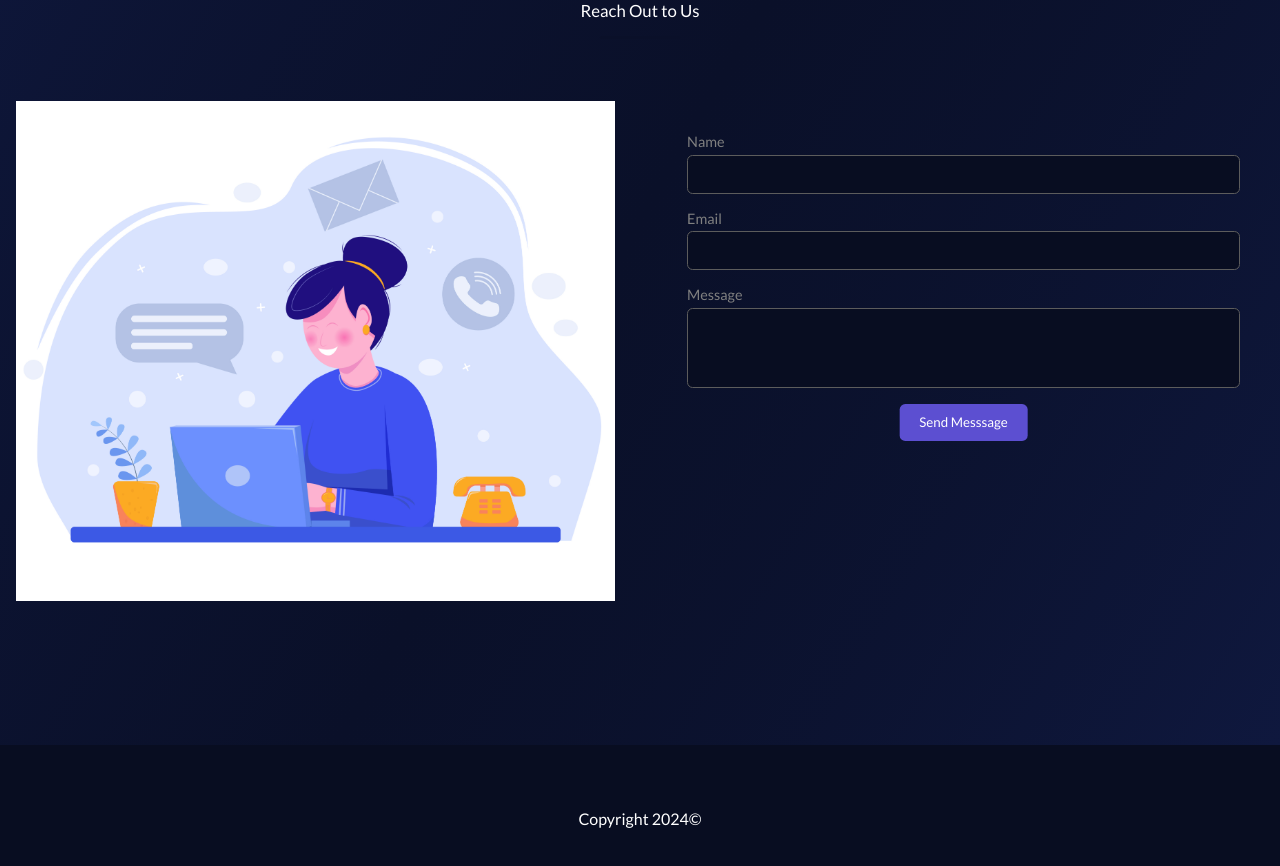
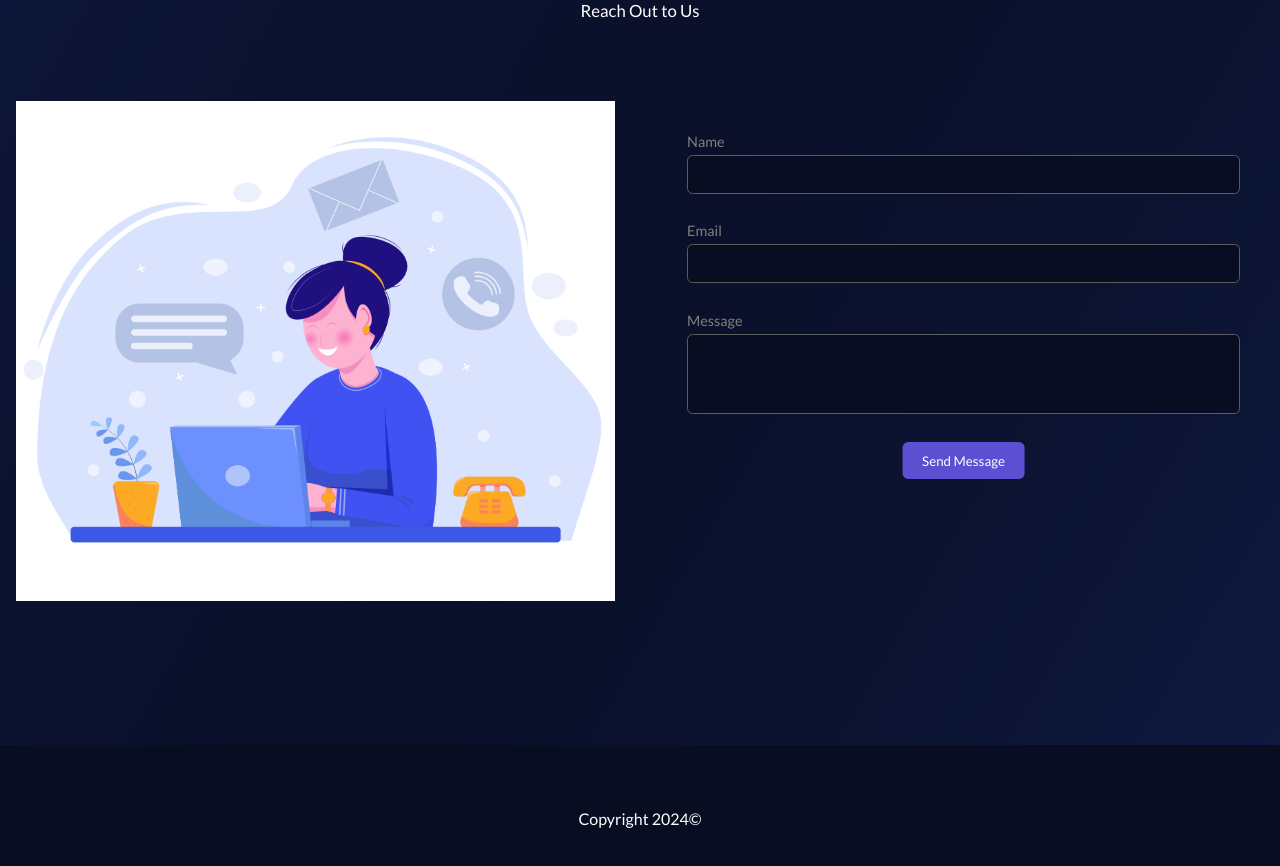
Before and after one commit to bernarddwumfour/final-year-project, a Next.js app: page / in a window 1280 px wide. Shown: the part 3220-4086 px from the top of the page. Built offline with nearby package versions, Linux system fonts and the light colour scheme.

Commit message:
Added message functionality

```diff
--- /dev/null
+++ b/app/components/MessageForm.tsx
@@ -0,0 +1,121 @@
+"use client"
+import { Formik, Form, Field } from "formik";
+import * as Yup from "yup";
+import { useContext, useState } from "react";
+import { Appcontext } from "../contexts/AppcontextProvider";
+
+const MessageSchema = Yup.object().shape({
+  name: Yup.string()
+    .min(3, "Too Short!")
+    .max(50, "Too Long!")
+    .required("Name is required"),
+  email: Yup.string().email("Invalid email").required("Email is required"),
+  message: Yup.string()
+    .min(1, "Too Short!")
+    .max(1000, "Too Long!")
+    .required("Message is required"),
+});
+
+
+type Props = {type : string}
+const MessageForm = ({type}:Props) => {
+  const [loading, setLoading] = useState(false);
+  const { showpagemessage } = useContext(Appcontext);
+
+  const addMessage = async (values: {name: string,email: string,message: string, type: string,}) => {
+     try{
+      let res = await fetch("/api/messages",{
+        method:"POST",
+        headers: {
+          "Content-Type": "application/json",
+          },
+          body: JSON.stringify(values)
+      })
+    return res
+     }catch(error){
+      return {
+        ok: false,
+        status: 500,
+        json: async () => ({ message: "Internal Server Error" }),
+      };
+     }
+
+  }
+
+
+  return (
+    <Formik
+      initialValues={{
+        name: "",
+        email: "",
+        message: "",
+        type: type, // default type
+      }}
+      validationSchema={MessageSchema}
+      onSubmit={async (values, { setSubmitting ,resetForm }) => {
+        setLoading(true);
+        try {
+          let res = await addMessage(values); // replace with your message submission logic
+          if (res.ok) {
+            let data = await res.json();
+            showpagemessage(`${type} sent successfully`, "success");
+            setLoading(false);
+            resetForm()
+
+          } else {
+            let errorData = await res.json();
+            showpagemessage(` ${errorData.message}`, "error");
+            setLoading(false);
+            console.error("Message error:", errorData);
+          }
+        } catch (error) {
+          console.error("Message error:", error);
+          showpagemessage("An unexpected error occurred.", "error");
+          setLoading(false);
+        } finally {
+          setSubmitting(false);
+        }
+      }}
+    >
+      {({ errors, touched }) => (
+        <Form>
+          <div className="control">
+            <small>{touched.name && errors.name && errors.name}</small>
+            <Field name="name" />
+            <label htmlFor="name"> Name</label>
+          </div>
+
+          <div className="control">
+            <small>{touched.email && errors.email && errors.email}</small>
+            <Field name="email" />
+            <label htmlFor="email"> Email</label>
+          </div>
+
+          <div className="control">
+            <small>{touched.message && errors.message && errors.message}</small>
+            <Field name="message" as="textarea" />
+            <label htmlFor="message"> Message</label>
+          </div>
+
+
+
+          <button
+            className={`click ${loading && "inactive"}`}
+            type="submit"
+            disabled={loading}
+          >
+            {loading ? (
+              <div style={{ display: "flex", gap: ".65rem" }}>
+                Sending<div className="lds-dual-ring"></div>
+              </div>
+            ) : (
+              "Send Message"
+            )}
+          </button>
+        </Form>
+      )}
+    </Formik>
+  );
+};
+
+export default MessageForm;
--- a/app/page.tsx
+++ b/app/page.tsx
@@ -6,6 +6,7 @@ import { FaFacebookF, FaXTwitter } from "react-icons/fa6";
 import { FaSnapchatGhost } from "react-icons/fa";
 import { RiInstagramFill } from "react-icons/ri";
 import Socialicons from "./components/Socialicons";
+import MessageForm from "./components/MessageForm";
 
 export default function Home() {
   return (
@@ -164,24 +165,7 @@ export default function Home() {
               <Image src={"/contactimage.jpg"} alt="homeimage" fill />
             </div>
             <div className="form" style={{background : 'transparent'}}>
-              <form action="">
-                <div className="control">
-                  <input type="text" name="name" />
-                  <label htmlFor="name"> Name</label>
-                </div>
-
-                <div className="control">
-                  <input type="text" name="email" />
-                  <label htmlFor="mail"> Email</label>
-                </div>
-
-                <div className="control">
-                  <textarea name="message" id="message"></textarea>
-                  <label htmlFor="message"> Message</label>
-                </div>
-
-                <button className="click">Send Messsage</button>
-              </form>
+              <MessageForm type="review"/>
             </div>
           </div>
         </div>
--- a/app/styles/components/_pagemessage.scss
+++ b/app/styles/components/_pagemessage.scss
@@ -7,6 +7,7 @@
     z-index: 20;
     background: darken($secondary,3);
     border-radius: $border_radius;
+    text-transform: capitalize;
 
     &.hidden{
         display: none !important;
--- a/app/styles/style.css
+++ b/app/styles/style.css
@@ -782,6 +782,7 @@ footer div p {
   z-index: 20;
   background: #070b1d;
   border-radius: 0.35rem;
+  text-transform: capitalize;
 }
 .pagemessage.hidden {
   display: none !important;
```
Also changed, not shown: app/(pages)/contact/page.tsx (+2 -18 lines), app/api/messages/route.tsx (added, +38 -0 lines), app/database/models/Message.ts (added, +50 -0 lines), 1 other file (tests, documents, lock files or other folders).
